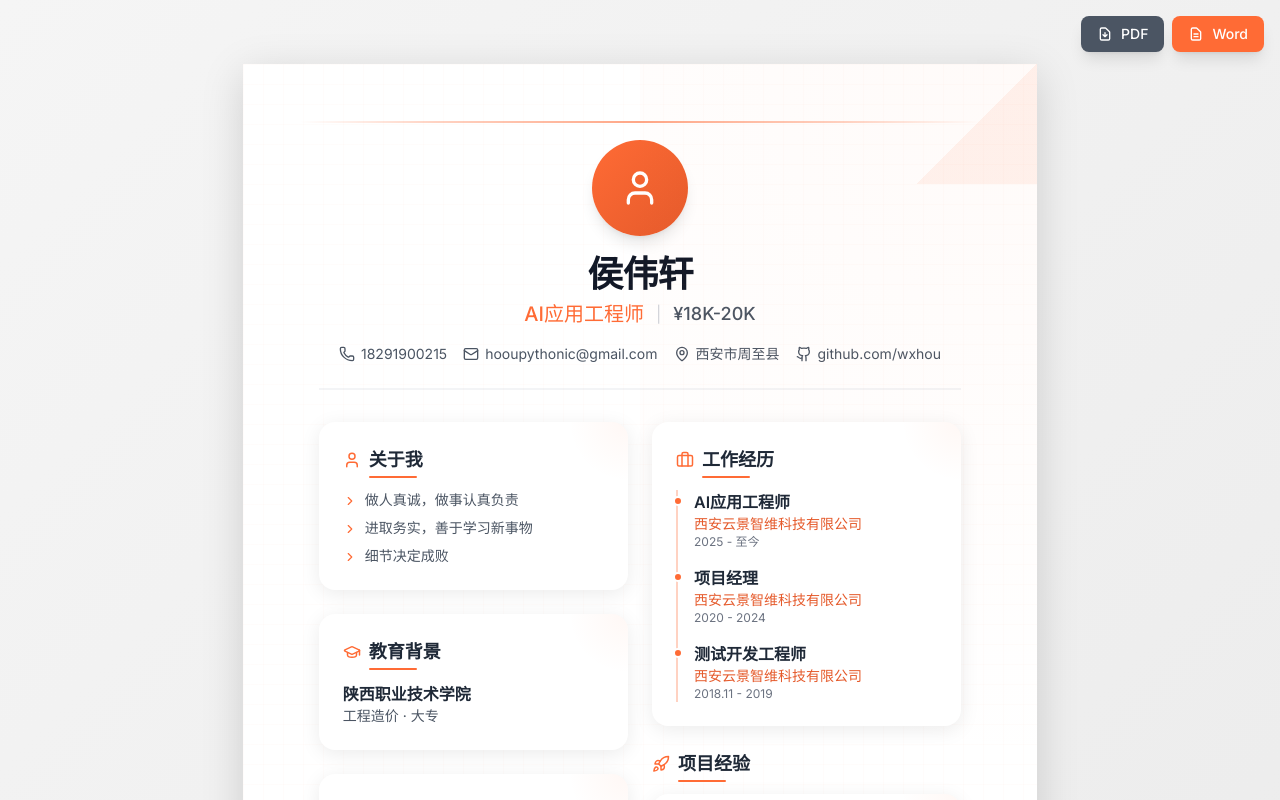
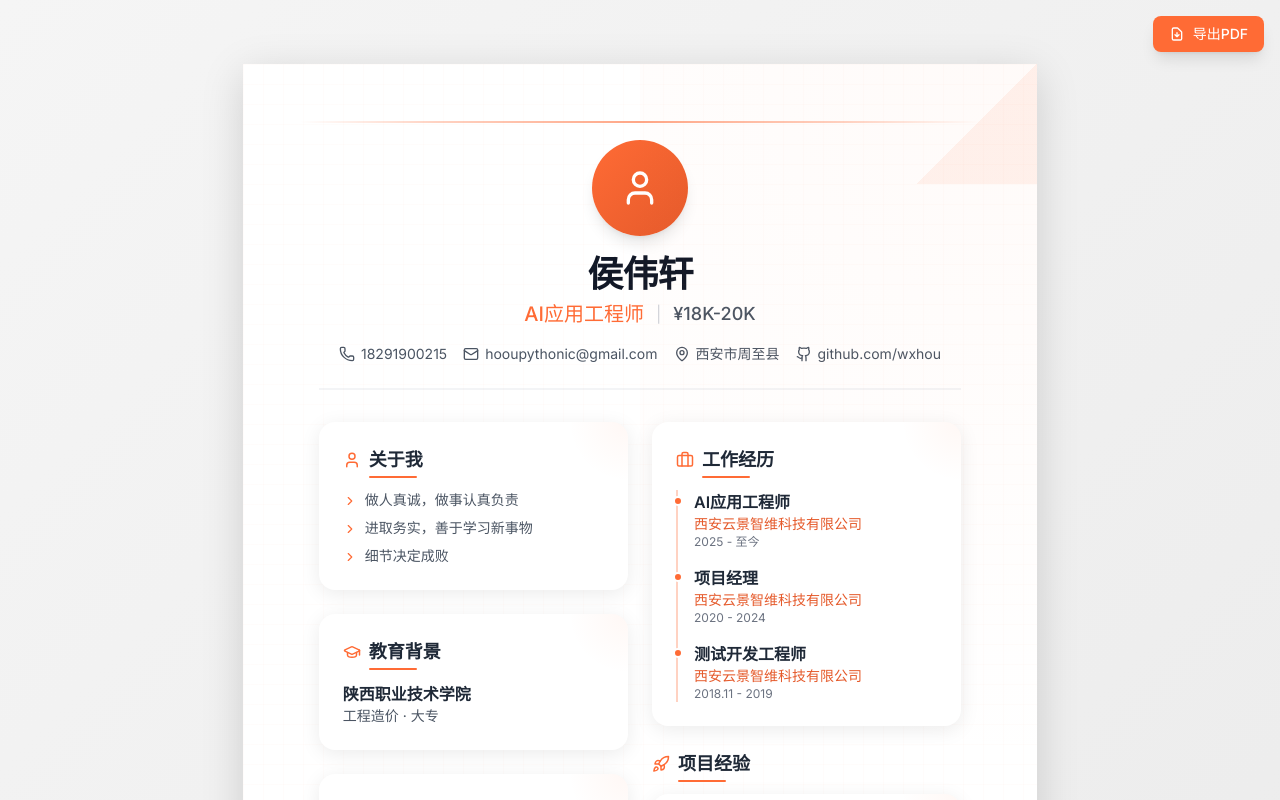
Before and after one commit to wxhou/personal-resume, a React (Vite) app: page / in a window 1280 px wide. Shown: the top 800 px of the page. Built offline with nearby package versions, Linux system fonts and the light colour scheme.

Commit message:
chore: 更新

```diff
--- a/src/App.jsx
+++ b/src/App.jsx
@@ -194,67 +194,20 @@ export default function App() {
     html2pdf().set(opt).from(element).save()
   }
 
-  const exportWord = () => {
-    const element = document.getElementById('resume-a4').cloneNode(true)
-
-    // Remove background decorations for clean export
-    const decorations = element.querySelectorAll('.a4-bg-decoration, .a4-grid-pattern, .a4-header-decoration, [class*="shadow"]')
-    decorations.forEach(el => el.remove())
-
-    // Get inner HTML and wrap with proper Word format
-    const htmlContent = `
-<html xmlns:o="urn:schemas-microsoft-com:office:office" xmlns:w="urn:schemas-microsoft-com:office:word" xmlns="http://www.w3.org/TR/REC-html40">
-<head>
-<meta charset="utf-8">
-<title>个人简历</title>
-<style>
-body { font-family: 'Microsoft YaHei', Arial, sans-serif; margin: 0; padding: 20px; }
-h1 { font-size: 24px; font-weight: bold; text-align: center; margin-bottom: 10px; }
-h2 { font-size: 14px; color: #333; border-bottom: 1px solid #ccc; padding-bottom: 3px; margin-top: 12px; }
-h3 { font-size: 12px; font-weight: bold; margin: 8px 0 4px; }
-p { font-size: 11px; color: #666; margin: 3px 0; }
-</style>
-</head>
-<body>
-${element.innerHTML}
-</body>
-</html>`
-
-    // Use proper MIME type for Word
-    const blob = new Blob(['\ufeff' + htmlContent], { type: 'application/vnd.ms-word;charset=utf-8' })
-    const url = URL.createObjectURL(blob)
-    const a = document.createElement('a')
-    a.href = url
-    a.download = '个人简历.doc'
-    a.click()
-    URL.revokeObjectURL(url)
-  }
-
   return (
     <div className="min-h-screen py-8 px-4">
-      {/* Export Buttons */}
-      <div className="fixed top-4 right-4 z-50 flex gap-2">
+      {/* Export Button */}
+      <div className="fixed top-4 right-4 z-50">
         <motion.button
           whileHover={{ scale: 1.05 }}
           whileTap={{ scale: 0.95 }}
           onClick={exportPDF}
-          className="px-4 py-2 bg-gray-600 text-white rounded-lg font-medium text-sm shadow-lg hover:bg-gray-700 transition-colors flex items-center gap-2"
+          className="px-4 py-2 bg-brand-orange text-white rounded-lg font-medium text-sm shadow-lg hover:bg-brand-orange-dark transition-colors flex items-center gap-2"
         >
           <svg className="w-4 h-4" fill="none" stroke="currentColor" viewBox="0 0 24 24">
             <path strokeLinecap="round" strokeLinejoin="round" strokeWidth={2} d="M12 10v6m0 0l-3-3m3 3l3-3m2 8H7a2 2 0 01-2-2V5a2 2 0 012-2h5.586a1 1 0 01.707.293l5.414 5.414a1 1 0 01.293.707V19a2 2 0 01-2 2z" />
           </svg>
-          PDF
-        </motion.button>
-        <motion.button
-          whileHover={{ scale: 1.05 }}
-          whileTap={{ scale: 0.95 }}
-          onClick={exportWord}
-          className="px-4 py-2 bg-brand-orange text-white rounded-lg font-medium text-sm shadow-lg hover:bg-brand-orange-dark transition-colors flex items-center gap-2"
-        >
-          <svg className="w-4 h-4" fill="none" stroke="currentColor" viewBox="0 0 24 24">
-            <path strokeLinecap="round" strokeLinejoin="round" strokeWidth={2} d="M9 12h6m-6 4h6m2 5H7a2 2 0 01-2-2V5a2 2 0 012-2h5.586a1 1 0 01.707.293l5.414 5.414a1 1 0 01.293.707V19a2 2 0 01-2 2z" />
-          </svg>
-          Word
+          导出PDF
         </motion.button>
       </div>
 
```
